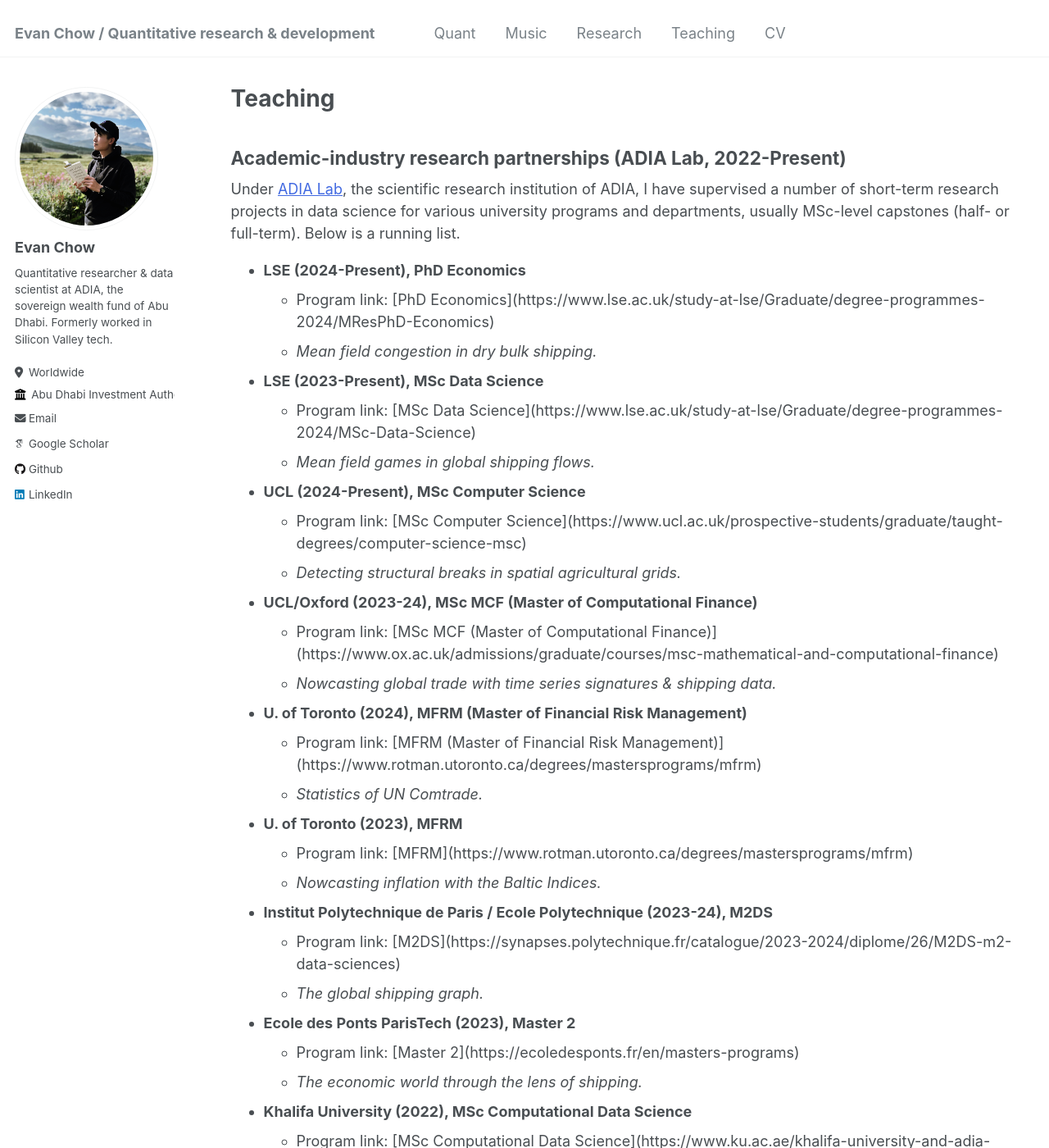
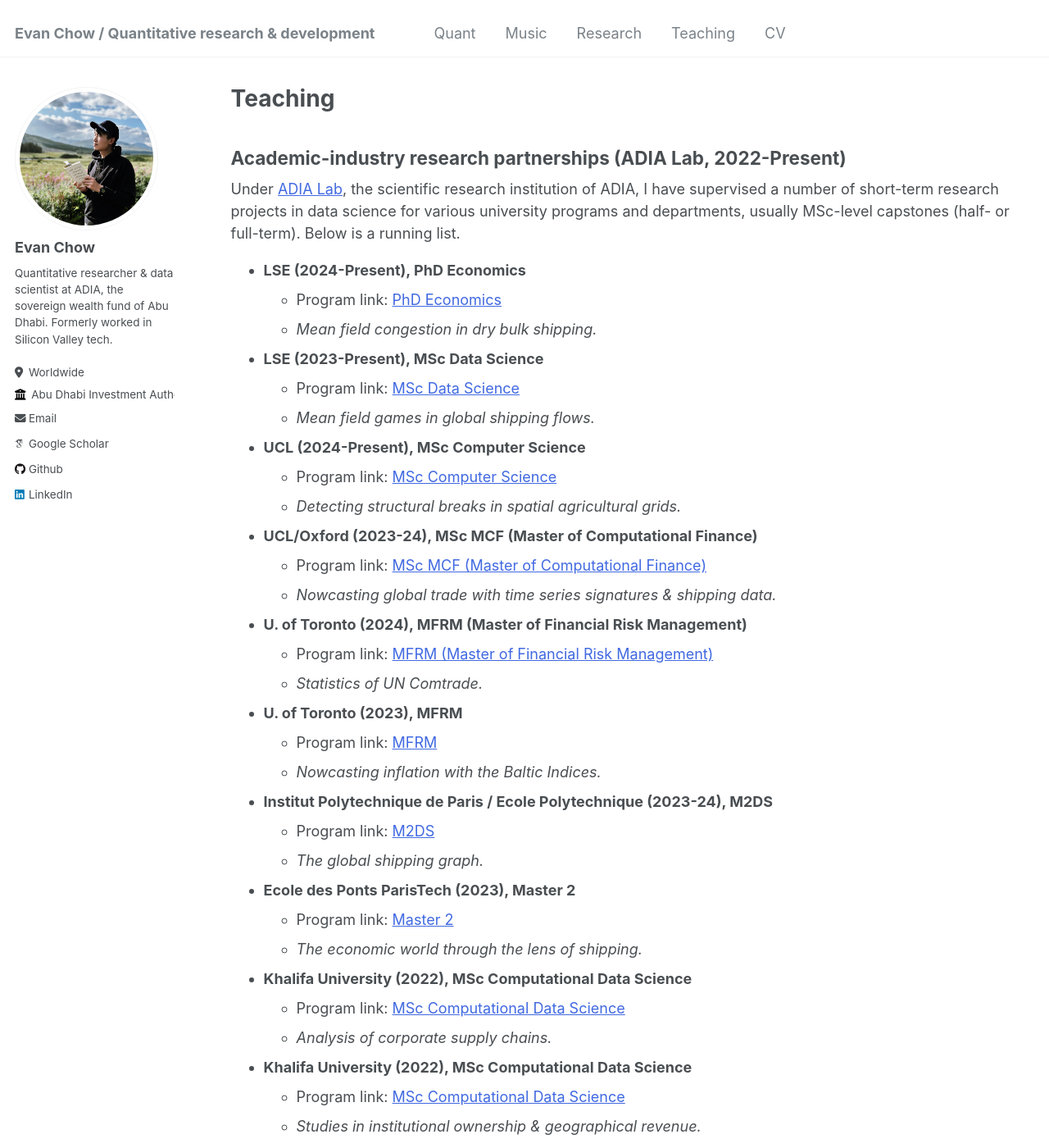
Before and after one commit to evnchw/evnchw.github.io, a Jekyll site: the page built from _pages/teaching.html, in a window 1280 px wide and 1400 px high. Shown: the whole window at 82% size. Built offline with Jekyll 4.4.1, drawn with Linux system fonts in a browser that asks for light colours; some web fonts are replaced; some of the changed lines change nothing that is shown; some of the changed text lies outside the part shown.

Commit message:
Quick commit.

```diff
--- a/_pages/teaching.html
+++ b/_pages/teaching.html
@@ -21,70 +21,70 @@
   <li>
     <strong>LSE (2024-Present), PhD Economics</strong>
     <ul>
-      <li>Program link: [PhD Economics](https://www.lse.ac.uk/study-at-lse/Graduate/degree-programmes-2024/MResPhD-Economics)</li>
+      <li>Program link: <a href="https://www.lse.ac.uk/study-at-lse/Graduate/degree-programmes-2024/MResPhD-Economics">PhD Economics</a></li>
       <li><i>Mean field congestion in dry bulk shipping.</i></li>
     </ul>
   </li>
   <li>
     <strong>LSE (2023-Present), MSc Data Science</strong>
     <ul>
-      <li>Program link: [MSc Data Science](https://www.lse.ac.uk/study-at-lse/Graduate/degree-programmes-2024/MSc-Data-Science)</li>
+      <li>Program link: <a href="https://www.lse.ac.uk/study-at-lse/Graduate/degree-programmes-2024/MSc-Data-Science">MSc Data Science</a></li>
       <li><i>Mean field games in global shipping flows.</i></li>
     </ul>
   </li>
   <li>
     <strong>UCL (2024-Present), MSc Computer Science</strong>
     <ul>
-      <li>Program link: [MSc Computer Science](https://www.ucl.ac.uk/prospective-students/graduate/taught-degrees/computer-science-msc)</li>
+      <li>Program link: <a href="https://www.ucl.ac.uk/prospective-students/graduate/taught-degrees/computer-science-msc">MSc Computer Science</a></li>
       <li><i>Detecting structural breaks in spatial agricultural grids.</i></li>
     </ul>
   </li>
   <li>
     <strong>UCL/Oxford (2023-24), MSc MCF (Master of Computational Finance)</strong>
     <ul>
-      <li>Program link: [MSc MCF (Master of Computational Finance)](https://www.ox.ac.uk/admissions/graduate/courses/msc-mathematical-and-computational-finance)</li>
+      <li>Program link: <a href="https://www.ox.ac.uk/admissions/graduate/courses/msc-mathematical-and-computational-finance">MSc MCF (Master of Computational Finance)</a></li>
       <li><i>Nowcasting global trade with time series signatures & shipping data.</i></li>
     </ul>
   </li>
   <li>
     <strong>U. of Toronto (2024), MFRM (Master of Financial Risk Management)</strong>
     <ul>
-      <li>Program link: [MFRM (Master of Financial Risk Management)](https://www.rotman.utoronto.ca/degrees/mastersprograms/mfrm)</li>
+      <li>Program link: <a href="https://www.rotman.utoronto.ca/degrees/mastersprograms/mfrm">MFRM (Master of Financial Risk Management)</a></li>
       <li><i>Statistics of UN Comtrade.</i></li>
     </ul>
   </li>
   <li>
     <strong>U. of Toronto (2023), MFRM</strong>
     <ul>
-      <li>Program link: [MFRM](https://www.rotman.utoronto.ca/degrees/mastersprograms/mfrm)</li>
+      <li>Program link: <a href="https://www.rotman.utoronto.ca/degrees/mastersprograms/mfrm">MFRM</a></li>
       <li><i>Nowcasting inflation with the Baltic Indices.</i></li>
     </ul>
   </li>
   <li>
     <strong>Institut Polytechnique de Paris / Ecole Polytechnique (2023-24), M2DS</strong>
     <ul>
-      <li>Program link: [M2DS](https://synapses.polytechnique.fr/catalogue/2023-2024/diplome/26/M2DS-m2-data-sciences)</li>
+      <li>Program link: <a href="https://synapses.polytechnique.fr/catalogue/2023-2024/diplome/26/M2DS-m2-data-sciences">M2DS</a></li>
       <li><i>The global shipping graph.</i></li>
     </ul>
   </li>
   <li>
     <strong>Ecole des Ponts ParisTech (2023), Master 2</strong>
     <ul>
-      <li>Program link: [Master 2](https://ecoledesponts.fr/en/masters-programs)</li>
+      <li>Program link: <a href="https://ecoledesponts.fr/en/masters-programs">Master 2</a></li>
       <li><i>The economic world through the lens of shipping.</i></li>
     </ul>
   </li>
   <li>
     <strong>Khalifa University (2022), MSc Computational Data Science</strong>
     <ul>
-      <li>Program link: [MSc Computational Data Science](https://www.ku.ac.ae/khalifa-university-and-adia-develop-masters-program-in-computational-data-science)</li>
+      <li>Program link: <a href="https://www.ku.ac.ae/khalifa-university-and-adia-develop-masters-program-in-computational-data-science">MSc Computational Data Science</a></li>
       <li><i>Analysis of corporate supply chains.</i></li>
     </ul>
   </li>
   <li>
     <strong>Khalifa University (2022), MSc Computational Data Science</strong>
     <ul>
-      <li>Program link: [MSc Computational Data Science](https://www.ku.ac.ae/khalifa-university-and-adia-develop-masters-program-in-computational-data-science)</li>
+      <li>Program link: <a href="https://www.ku.ac.ae/khalifa-university-and-adia-develop-masters-program-in-computational-data-science">MSc Computational Data Science</a></li>
       <li><i>Studies in institutional ownership & geographical revenue.</i></li>
     </ul>
   </li>
```
